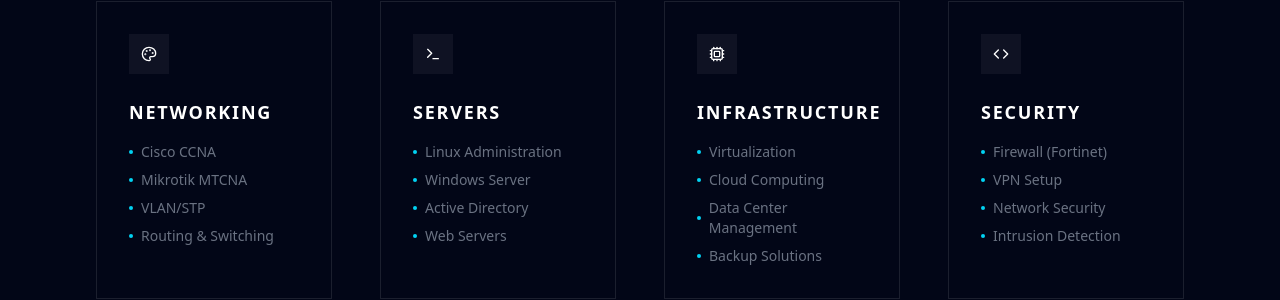
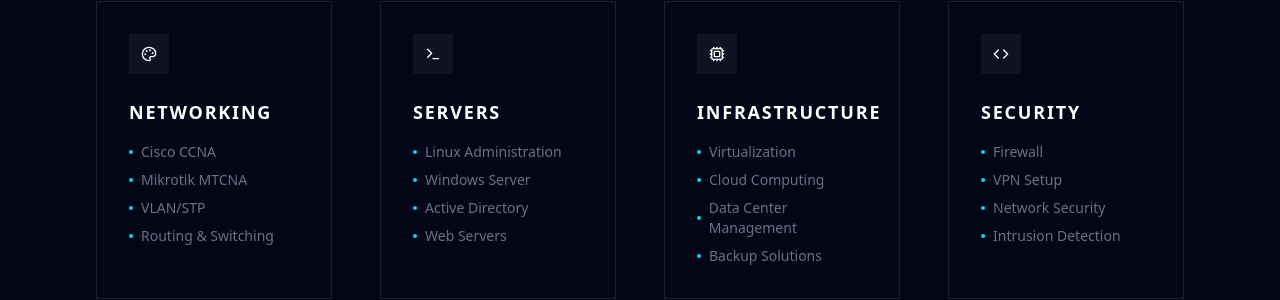
Before and after one commit to Hanajuro/Hana-Profile, a React (Vite) app: page / in a window 1280 px wide. Shown: the part 1933-2233 px from the top of the page. Built offline with nearby package versions, Linux system fonts and the light colour scheme.

Commit message:
Update App.tsx

```diff
--- a/src/App.tsx
+++ b/src/App.tsx
@@ -32,7 +32,7 @@
   { name: "Networking", icon: <Palette className="w-4 h-4" />, items: ["Cisco CCNA", "Mikrotik MTCNA", "VLAN/STP", "Routing & Switching"] },
   { name: "Servers", icon: <Terminal className="w-4 h-4" />, items: ["Linux Administration", "Windows Server", "Active Directory", "Web Servers"] },
   { name: "Infrastructure", icon: <Cpu className="w-4 h-4" />, items: ["Virtualization", "Cloud Computing", "Data Center Management", "Backup Solutions"] },
-  { name: "Security", icon: <Code className="w-4 h-4" />, items: ["Firewall (Fortinet)", "VPN Setup", "Network Security", "Intrusion Detection"] }
+  { name: "Security", icon: <Code className="w-4 h-4" />, items: ["Firewall", "VPN Setup", "Network Security", "Intrusion Detection"] }
 ];
 
 export default function App() {
```
